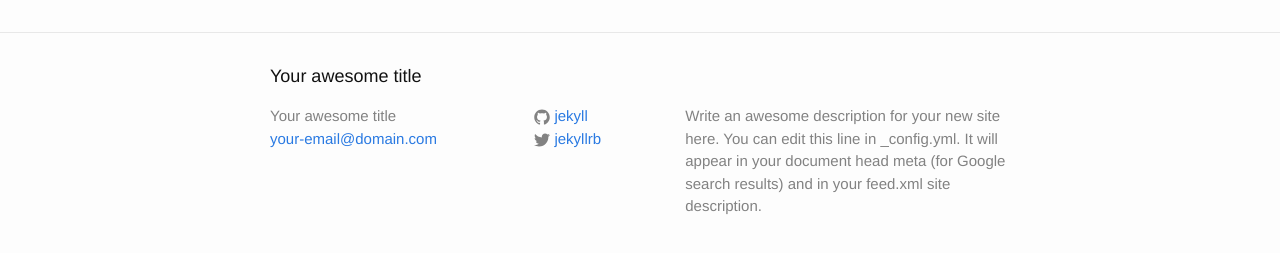
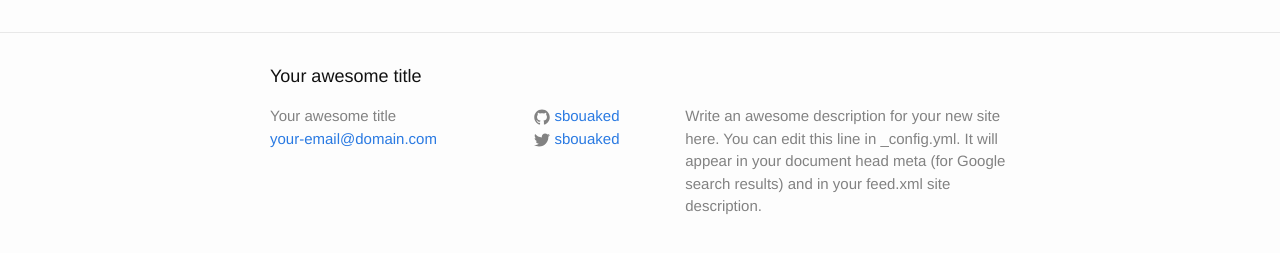
Before and after one commit to sbouaked/HumanTalksParis, a Jekyll site: the page built from index.html, in a window 1280 px wide. Shown: the part 264-517 px from the top of the page. Built offline with Jekyll 4.4.1, drawn with Linux system fonts in a browser that asks for light colours.

Commit message:
update Gemfile to fix bug

```diff
--- a/Gemfile
+++ b/Gemfile
@@ -1,2 +1,3 @@
 source 'https://rubygems.org'
 gem 'github-pages'
+gem 'kramdown'
--- a/_config.yml
+++ b/_config.yml
@@ -7,8 +7,9 @@
   Google search results) and in your feed.xml site description.
 baseurl: "" # the subpath of your site, e.g. /blog/
 url: "http://yourdomain.com" # the base hostname & protocol for your site
-twitter_username: jekyllrb
-github_username:  jekyll
+twitter_username: sbouaked
+github_username:  sbouaked
 
 # Build settings
 markdown: kramdown
+highlighter: rouge
```
